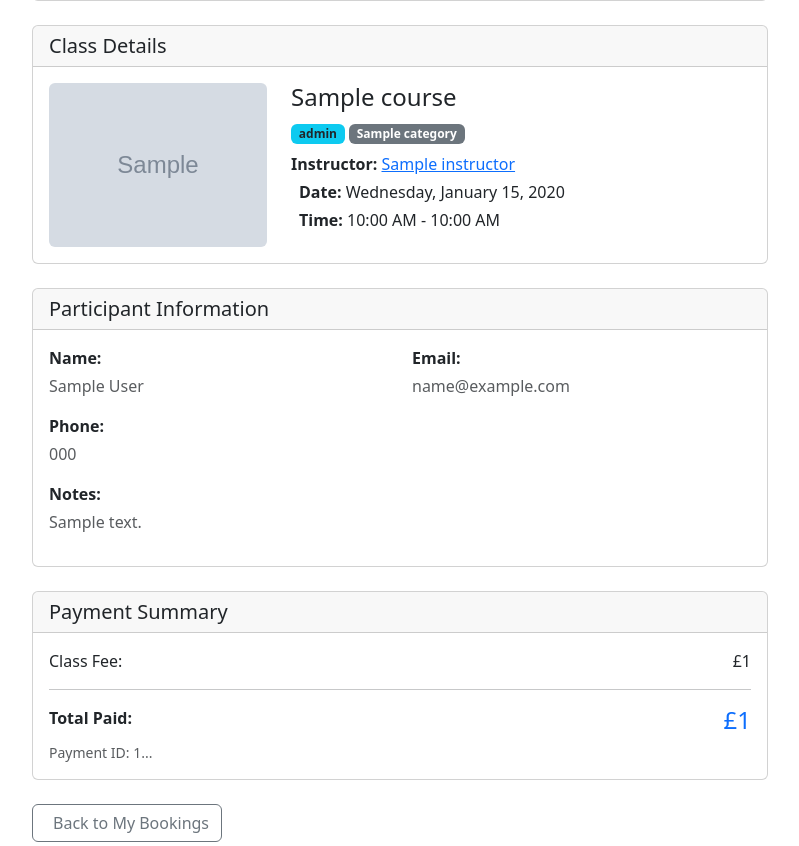
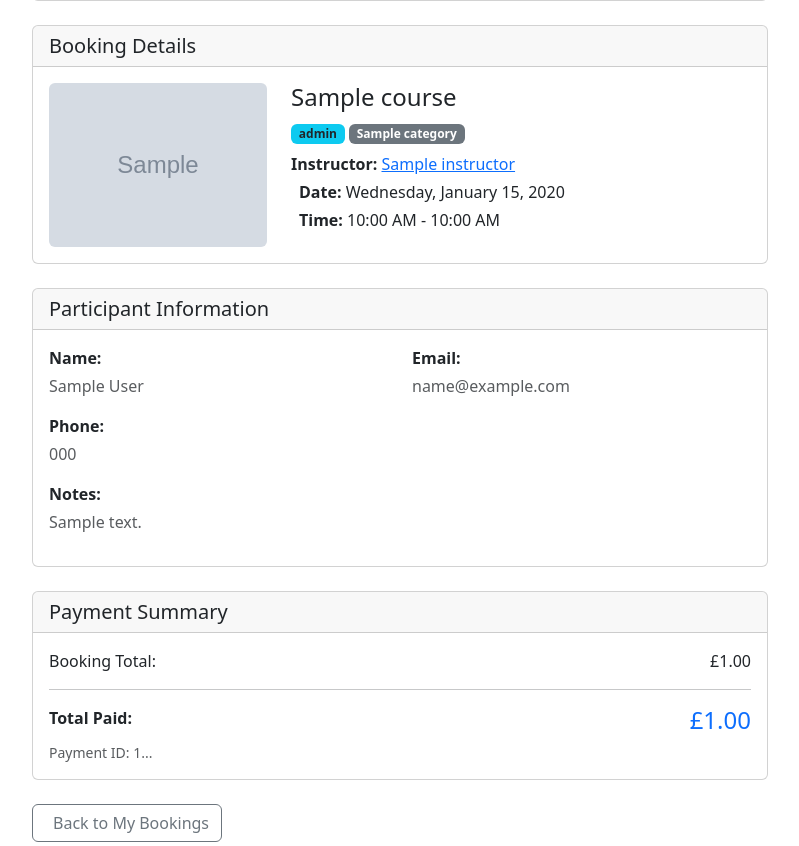
Before and after one commit to JModi16/classbooking, a Django app: template templates/bookings/booking_detail.html in a window 1280 px wide. Shown: the part 351-1197 px from the top of the page, without its empty margins (240-1039 px from the left). Run offline with Django 3.2, Linux system fonts and the light colour scheme; the template is opened without the code that fills it: most values are stand-ins (such as "Sample title", 1, 10 or a date in 2020); grey boxes marked "Sample" are stand-in pictures.

Commit message:
Update booking pages to handle package-only bookings

```diff
--- a/templates/bookings/booking_detail.html
+++ b/templates/bookings/booking_detail.html
@@ -66,12 +66,13 @@
                 </div>
             </div>
 
-            <!-- Class Details -->
+            <!-- Booking Item Details -->
             <div class="card mb-4">
                 <div class="card-header">
-                    <h5 class="mb-0">Class Details</h5>
+                    <h5 class="mb-0">Booking Details</h5>
                 </div>
                 <div class="card-body">
+                    {% if booking.course %}
                         <div class="row">
                             <div class="col-md-4">
                                 {% if booking.course.image %}
@@ -106,6 +107,17 @@
                                 </p>
                             </div>
                         </div>
+                    {% else %}
+                        {% for line_item in booking.line_items.all %}
+                            <div class="d-flex justify-content-between align-items-center {% if not forloop.last %}mb-2 pb-2 border-bottom{% endif %}">
+                                <div>
+                                    <strong>{{ line_item.description }}</strong>
+                                    <div class="small text-muted">Quantity: {{ line_item.quantity }}</div>
+                                </div>
+                                <div class="text-end">£{{ line_item.line_total|floatformat:2 }}</div>
+                            </div>
+                        {% endfor %}
+                    {% endif %}
                 </div>
             </div>
 
@@ -151,13 +163,13 @@
                 </div>
                 <div class="card-body">
                     <div class="d-flex justify-content-between mb-2">
-                        <span>Class Fee:</span>
-                        <span>£{{ booking.total_amount }}</span>
+                        <span>Booking Total:</span>
+                        <span>£{{ booking.total_amount|floatformat:2 }}</span>
                     </div>
                     <hr>
                     <div class="d-flex justify-content-between">
                         <strong>Total Paid:</strong>
-                        <h4 class="mb-0 text-primary">£{{ booking.total_amount }}</h4>
+                        <h4 class="mb-0 text-primary">£{{ booking.total_amount|floatformat:2 }}</h4>
                     </div>
                     {% if booking.stripe_pid %}
                         <p class="text-muted small mt-2 mb-0">
@@ -173,7 +185,7 @@
                     <i class="fas fa-arrow-left me-2"></i>Back to My Bookings
                 </a>
 
-                {% if booking.status == 'confirmed' and booking.course.start_datetime > now %}
+                {% if booking.status == 'confirmed' and booking.course and booking.course.start_datetime > now %}
                     <a href="{% url 'cancel_booking' booking.booking_id %}" class="btn btn-outline-danger">
                         <i class="fas fa-times me-2"></i>Cancel Booking
                     </a>
```
Also changed, not shown: bookings/views.py (+9 -3 lines), templates/bookings/my_bookings.html (+15 -7 lines). Lines whose indentation alone changed are shown as unchanged.
